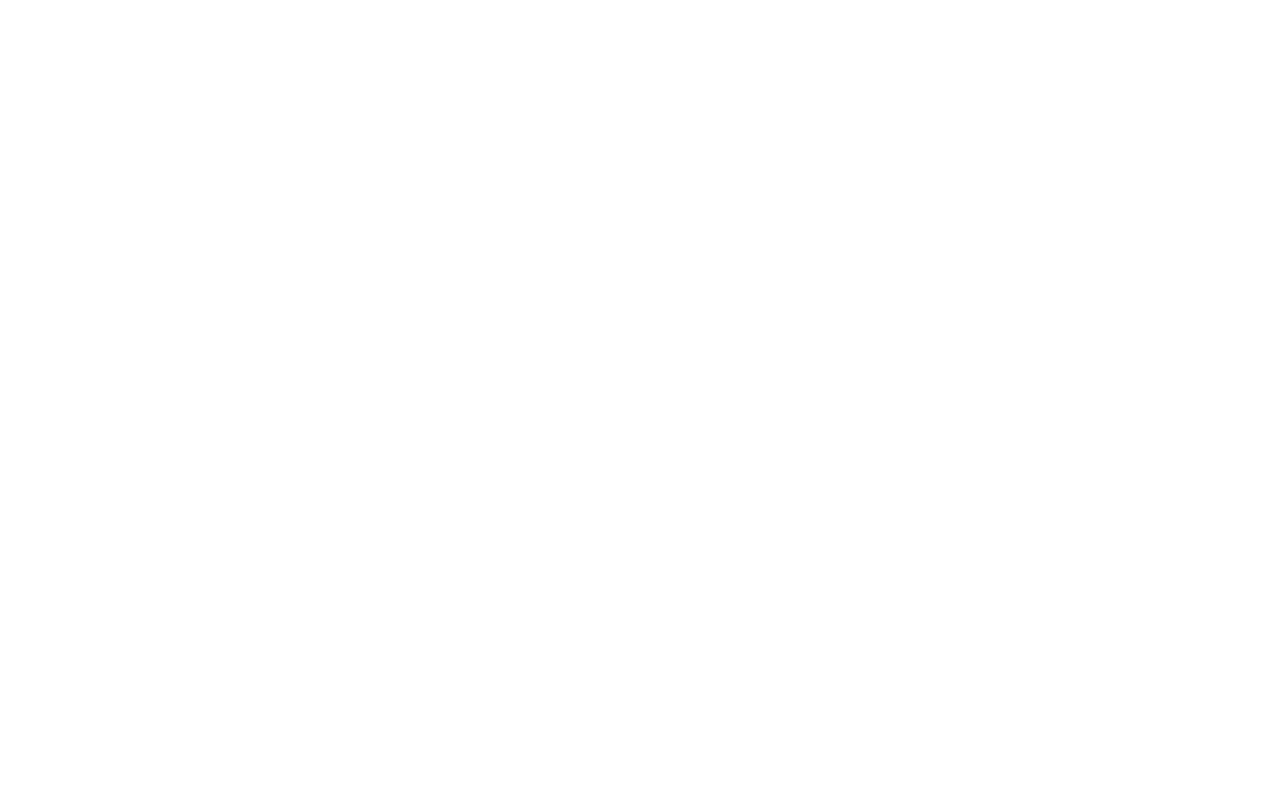
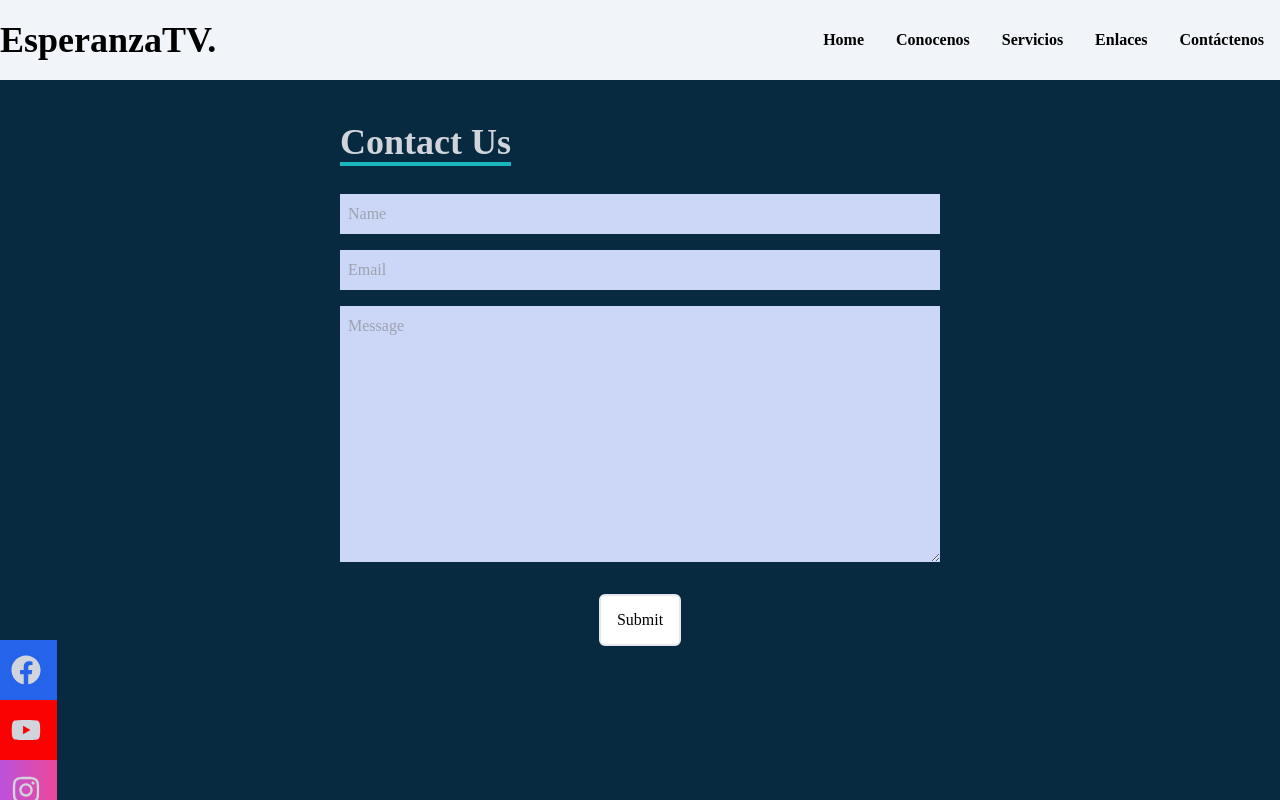
Before and after one commit to imJull/esptvweb, a React (Create React App) app: page /contactenos in a window 1280 px wide. Before the commit this address had no page. Built offline with nearby package versions, Linux system fonts and the light colour scheme; the HTML template or start-up script is replaced by a standard one.

Commit message:
actualizacion del nav con redes sociales && pagina de contactenos

```diff
--- a/src/App.js
+++ b/src/App.js
@@ -1,5 +1,7 @@
 import { BrowserRouter, Routes, Route } from "react-router-dom";
 import AboutUs from "./components/Conocenos/AboutUs";
+import ContactUs from "./components/Contactanos/ContactUs";
+import Enlaces from "./components/Enlaces/Enlaces";
 import Home from "./components/Home/Home";
 import Servicios from "./components/Servicios/Servicios"
 
@@ -10,6 +12,9 @@
         <Route path="/" element={<Home />} />
         <Route path="/about" element={<AboutUs />} />
         <Route path="/servicios" element={<Servicios />} />
+        <Route path="/enlaces" element={<Enlaces />} />
+        <Route path="/contactenos" element={<ContactUs />} />
+
 
       </Routes>
     </BrowserRouter>
--- a/src/components/Conocenos/AboutUs.jsx
+++ b/src/components/Conocenos/AboutUs.jsx
@@ -7,6 +7,7 @@
     <>
         <Navbar />
 
+
     </>
   )
 }
--- /dev/null
+++ b/src/components/Contactanos/ContactUs.jsx
@@ -0,0 +1,42 @@
+import React from "react";
+import Navbar from "../Nav/Navbar";
+
+const ContactUs = () => {
+  return (
+    <div>
+      <Navbar />
+      <div className="w-full h-screen bg-[#072a40] flex justify-center items-center p-4">
+        <form className="flex flex-col max-w-[600px] w-full">
+          <div className="pb-8">
+            <p className="text-4xl font-bold inline border-b-4 border-[#18b7be] text-gray-300">
+              Contact Us
+            </p>
+          </div>
+          <input
+            type="text"
+            className="bg-[#ccd6f6] p-2 "
+            placeholder="Name"
+            name="name"
+          />
+          <input
+            className="my-4 p-2 bg-[#ccd6f6]"
+            type="email"
+            placeholder="Email"
+            name="email"
+          />
+          <textarea
+            className="bg-[#ccd6f6] p-2"
+            name="message"
+            rows="10"
+            placeholder="Message"
+          ></textarea>
+          <button className="transition ease-in-out delay-150 hover:-translate-y-1 hover:scale-110 duration-300 text-black border-2 hover:bg-[#072a40] hover:border-[#072a40] px-4 py-3 my-8 mx-auto flex items-center">
+            Submit
+          </button>
+        </form>
+      </div>
+    </div>
+  );
+};
+
+export default ContactUs;
--- /dev/null
+++ b/src/components/Enlaces/Enlaces.jsx
@@ -0,0 +1,12 @@
+import React from 'react'
+import Navbar from '../Nav/Navbar'
+
+const Enlaces = () => {
+  return (
+    <div>
+        <Navbar/>
+    </div>
+  )
+}
+
+export default Enlaces
--- a/src/components/Home/Header.jsx
+++ b/src/components/Home/Header.jsx
@@ -8,6 +8,9 @@
         <div className="text-white font-bold uppercase text-4xl z-50 ">Present truth for</div>
         <br />
         <div className="text-white font-bold text-lg uppercase z-50">the last generation</div>
+        <button className=" transition ease-in-out delay-150 hover:-translate-y-1 hover:scale-110 duration-300 text-black border-2 hover:bg-[#072a40] hover:border-[#072a40] px-4 py-3 my-8 mx-auto flex items-center z-50">
+            Watch Us
+          </button>
       </div>
 
       <img className="w-full h-full object-cover brightness-50 " src={lago} alt="hero-lago" />
--- a/src/components/Nav/Navbar.jsx
+++ b/src/components/Nav/Navbar.jsx
@@ -1,5 +1,5 @@
 import React from "react";
-
+import { FaInstagram, FaYoutube, FaFacebook, FaWhatsapp } from "react-icons/fa";
 
 import { Link } from "react-router-dom";
 
@@ -26,6 +26,47 @@
           <Link to="/contactenos">Contáctenos</Link>
         </li>
       </ul>
+
+      {/*Nav lateral de redes sociales */}
+      <div className="hidden lg:flex fixed flex-col top-[80%] left-[-3px]">
+        <ul>
+          <li className="w-[160px] h-[60px] flex justify-between items-center ml-[-100px] hover:ml-[-10px] duration-300 bg-blue-600">
+            <a
+              target="_blank"
+              className="flex justify-between items-center w-full text-gray-300"
+              href="https://www.facebook.com/esperanzatvcr.org"
+            >
+              Facebook <FaFacebook size={30} />
+            </a>
+          </li>
+          <li className="w-[160px] h-[60px] flex justify-between items-center ml-[-100px] hover:ml-[-10px] duration-300 bg-[#fa0202]">
+            <a
+              target="_blank"
+              className="flex justify-between items-center w-full text-gray-300"
+              href="https://www.youtube.com/channel/UCkpMtLj1mZIRAXqGdn50pIQ"
+            >
+              YouTube <FaYoutube size={30} />
+            </a>
+          </li>
+          <li className="w-[160px] h-[60px] flex justify-between items-center ml-[-100px] hover:ml-[-10px] duration-300 bg-gradient-to-r from-indigo-500 via-purple-500 to-pink-500">
+            <a
+              target="_blank"
+              className="flex justify-between items-center w-full text-gray-300"
+              href="https://www.instagram.com/esperanzatvcr/"
+            >
+              Instagram <FaInstagram size={30} />
+            </a>
+          </li>
+          <li className="w-[160px] h-[60px] flex justify-between items-center ml-[-100px] hover:ml-[-10px] duration-300 bg-[#02ff24]">
+            <a
+              className="flex justify-between items-center w-full text-gray-900"
+              href="/"
+            >
+              WhatsApp <FaWhatsapp size={30} />
+            </a>
+          </li>
+        </ul>
+      </div>
     </div>
   );
 };
```
Also changed, not shown: 2 other files (tests, documents, lock files or other folders).
